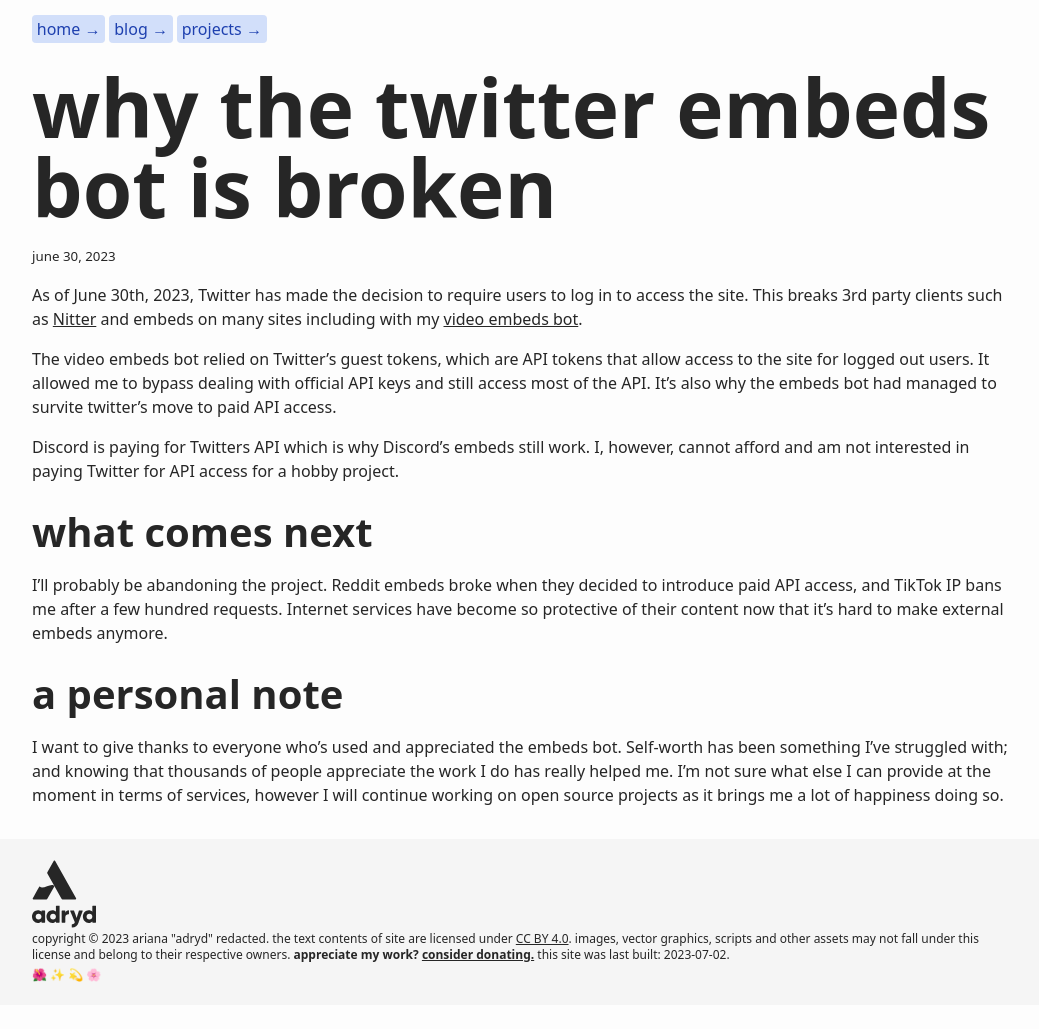
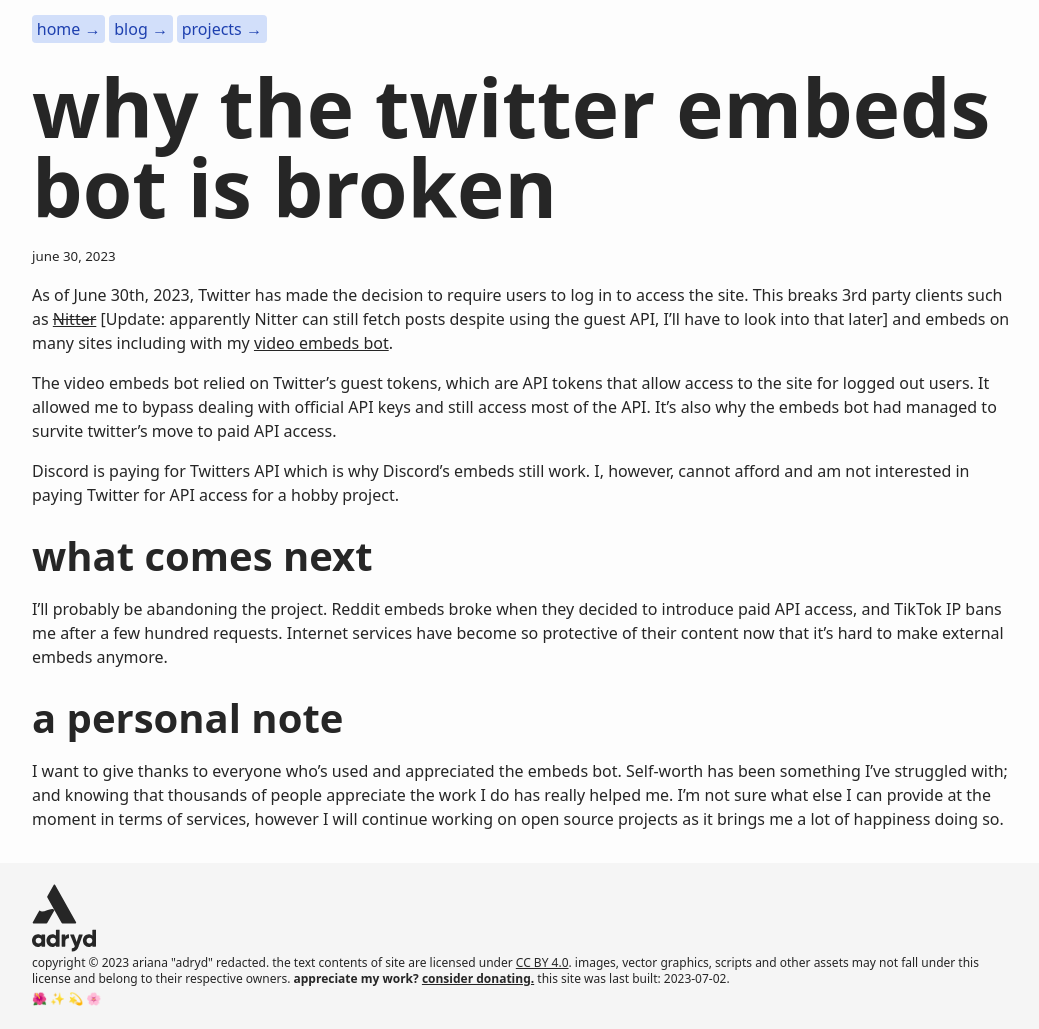
Before and after one commit to adryd325/website, a Jekyll site: the page built from _posts/2023-06-30-why-the-twitter-embeds-bot-is-broken.md, in a window 1280 px wide. Shown: the whole page, without its empty margins (118-1157 px from the left). Built offline with Jekyll 4.4.1, drawn with Linux system fonts in a browser that asks for light colours; some web fonts are replaced; before the commit the page ends 1005 px from its top, so only the background shows below that.

Commit message:
blog/twitterembeds: Correction about Nitter

```diff
--- a/_posts/2023-06-30-why-the-twitter-embeds-bot-is-broken.md
+++ b/_posts/2023-06-30-why-the-twitter-embeds-bot-is-broken.md
@@ -5,7 +5,7 @@ excerpt: >-
 layout: post
 ---
 
-As of June 30th, 2023, Twitter has made the decision to require users to log in to access the site. This breaks 3rd party clients such as [Nitter](https://nitter.net/) and embeds on many sites including with my [video embeds bot](https://github.com/adryd325/discord-twitter-video-embeds).
+As of June 30th, 2023, Twitter has made the decision to require users to log in to access the site. This breaks 3rd party clients such as ~~[Nitter](https://nitter.net/)~~ [Update: apparently Nitter can still fetch posts despite using the guest API, I'll have to look into that later] and embeds on many sites including with my [video embeds bot](https://github.com/adryd325/discord-twitter-video-embeds).
 
 The video embeds bot relied on Twitter's guest tokens, which are API tokens that allow access to the site for logged out users. It allowed me to bypass dealing with official API keys and still access most of the API. It's also why the embeds bot had managed to survite twitter's move to paid API access.
 
```
